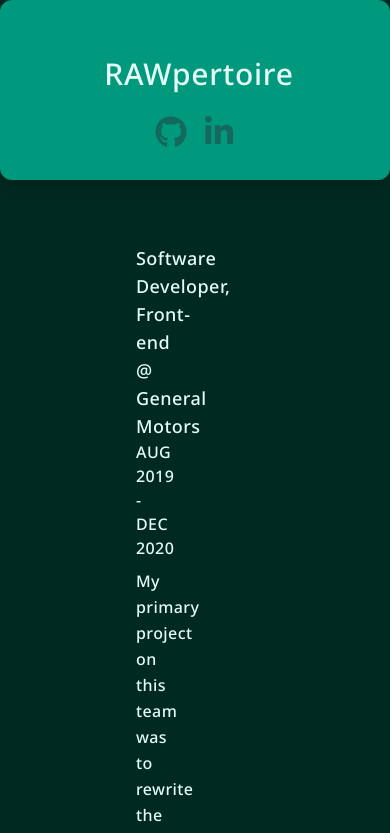
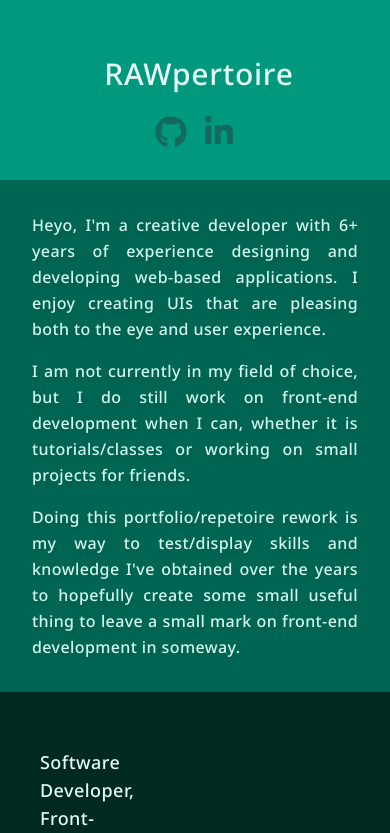
Before and after one commit to RAWoiwode/rawpertoire, a Next.js app: page /resume in a window 390 px wide. Shown: the top 833 px of the page. Built offline with nearby package versions, Linux system fonts and the light colour scheme.

Commit message:
Showing all content on Home screen if screen is smaller the 'lg'

```diff
--- a/app/components/SideNav.tsx
+++ b/app/components/SideNav.tsx
@@ -32,10 +32,10 @@ const SideNav = () => {
   const pathname = usePathname();
 
   return (
-    <div className="flex max-h-[50vh] flex-col rounded-xl bg-background-700 py-8 shadow-lg md:my-8 md:ml-12 md:w-1/6">
+    <div className="flex max-h-[50vh] flex-col bg-background-700 py-8 shadow-lg lg:my-8 lg:ml-12 lg:w-1/6 lg:rounded-xl">
       <Header />
       <div className="flex flex-1 flex-col justify-between">
-        <nav className="hidden flex-col items-center space-y-2 px-8 py-4 md:flex">
+        <nav className="hidden flex-col items-center space-y-2 px-8 py-4 lg:flex">
           {navItems.map((item) => (
             <Link
               key={item.path}
--- a/app/layout.tsx
+++ b/app/layout.tsx
@@ -3,6 +3,9 @@ import { Noto_Sans } from "next/font/google";
 
 import SideNav from "./components/SideNav";
 import "./globals.css";
+import Home from "./page";
+import Resume from "./resume/page";
+import Projects from "./projects/page";
 
 const noto_sans = Noto_Sans({
   subsets: ["latin"],
@@ -21,10 +24,15 @@ export default function RootLayout({
 }>) {
   return (
     <html lang="en" className={noto_sans.className}>
-      <body className="bg-background-950 text-text-50 md:mx-auto md:flex md:min-h-screen md:p-4">
+      <body className="bg-background-950 text-text-50 lg:mx-auto lg:flex lg:min-h-screen lg:p-4">
         <SideNav />
-        <main className="bg-slate-700 flex space-y-4 overflow-auto py-6 lg:w-5/6">
+        <main className="bg-slate-700 hidden space-y-4 overflow-auto py-6 lg:flex lg:w-5/6">
           {children}
+        </main>
+        <main className="bg-slate-700 flex flex-col space-y-4 lg:hidden">
+          <Home />
+          <Resume />
+          <Projects />
         </main>
       </body>
     </html>
--- a/app/resume/page.tsx
+++ b/app/resume/page.tsx
@@ -114,7 +114,7 @@ const Resume = () => {
   };
 
   return (
-    <div className="ml-24 flex space-x-8">
+    <div className="flex space-x-8 md:ml-24">
       <div className="w-2/5 space-y-8 p-4">
         {resumeItems.map((item) => (
           <JobCard
```
